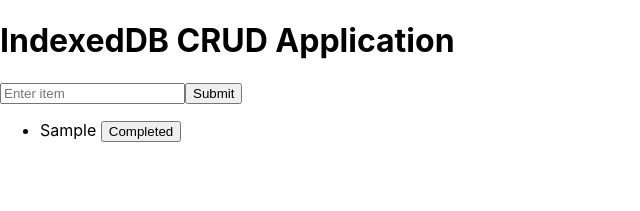
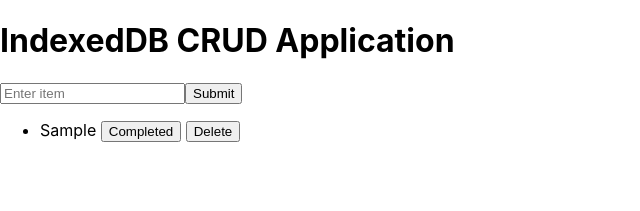
Before and after one commit to A00476407/react_pwa_assignment, a React (Create React App) app: page / in a window 1280 px wide. Both pictures are taken after typing "Sample" into the empty fields and a click on the button "Submit". Shown: the top 211 px of the page, without its empty margins (0-640 px from the left). Built offline with nearby package versions, Linux system fonts and the light colour scheme.

Commit message:
Add delete button

```diff
--- a/src/FormComponent.js
+++ b/src/FormComponent.js
@@ -26,8 +26,13 @@ const FormComponent = () => {
     setData(updatedData);
   };
 
+  const handleUpdate = async (id) => {
+    await updateData(id, true);
+    refreshList();
+  };
+
   const handleDelete = async (id) => {
-    await updateData(id, true);
+    await deleteData(id);
     refreshList();
   };
 
@@ -46,7 +51,7 @@ const FormComponent = () => {
       {data.map((item) => (
         <li key={item.id}>
           {item.completed ? <span style={{textDecorationLine: 'line-through', textDecorationStyle: 'solid'}}>
-          {item.item}</span>:item.item} {item.completed ? <></>:<button onClick={() => handleDelete(item.id)}> Completed</button>}
+          {item.item}</span>:item.item} {item.completed ? <></>:<button onClick={() => handleUpdate(item.id)}> Completed</button>} <button onClick={() => handleDelete(item.id)}> Delete</button>
         </li>
       ))}
     </ul>
```
